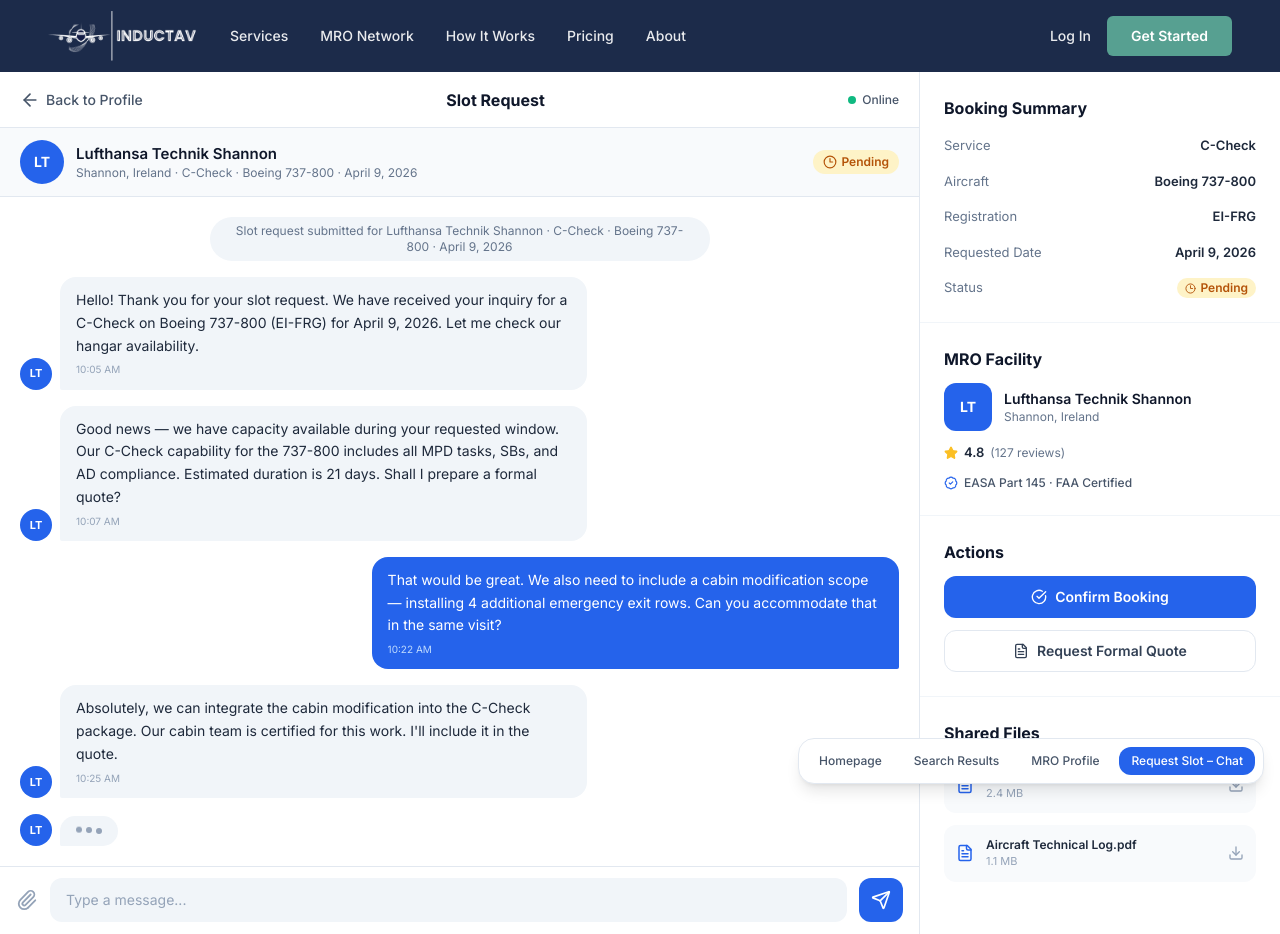
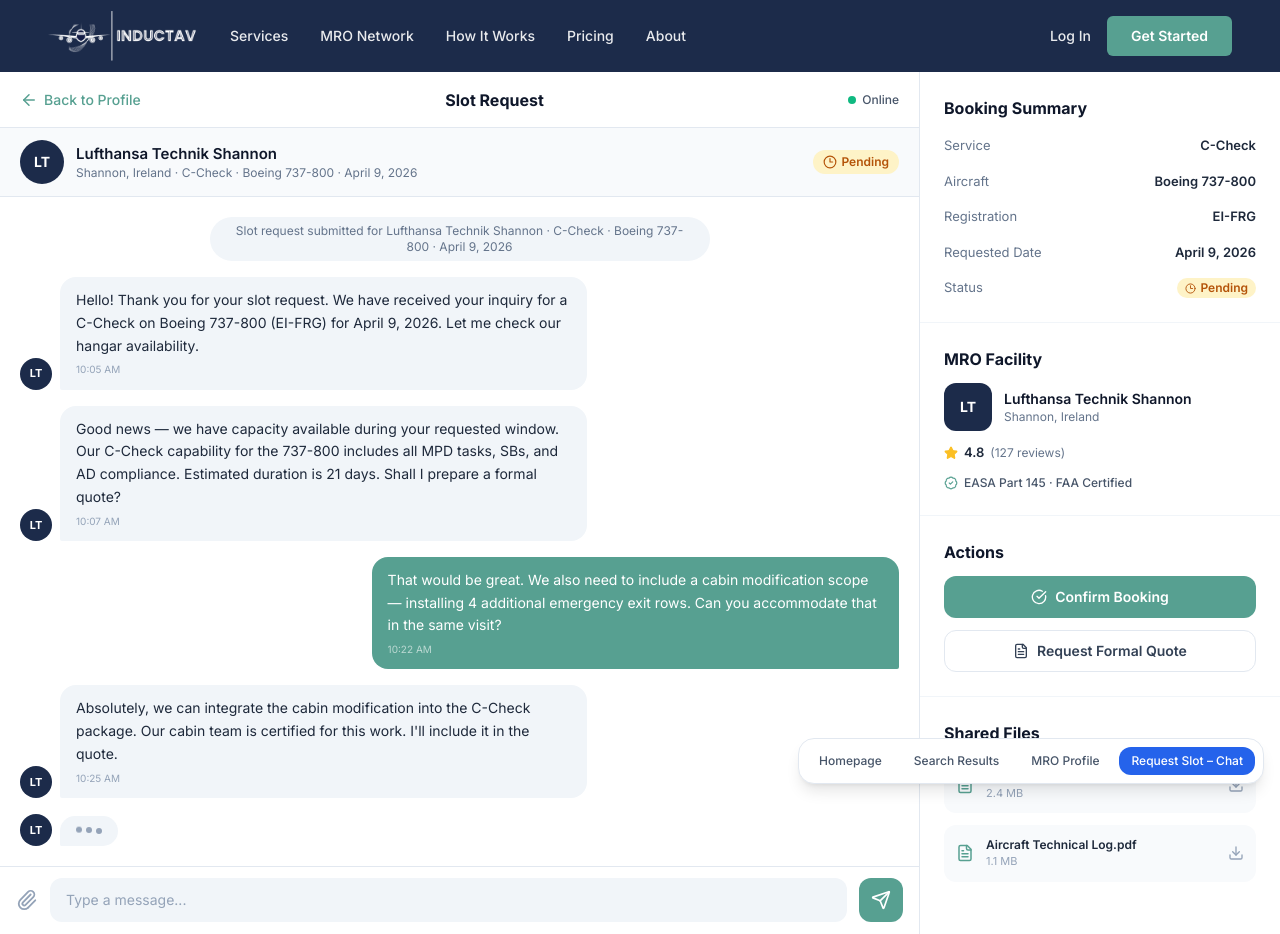
Before and after one commit to EvPich/inductav-react, a React (Vite) app: page / in a window 1280 px wide. Both pictures are taken after a click on the button "Request Slot – Chat". Built offline with nearby package versions, Linux system fonts and the light colour scheme.

Commit message:
Changes of Chat page

```diff
--- a/src/App.tsx
+++ b/src/App.tsx
@@ -37,7 +37,7 @@
       {page === 'home' && <HomePage onSearch={() => setPage('search')} onHome={() => setPage('home')} onViewProfile={() => setPage('profile')} />}
       {page === 'search' && <SearchResultsPage onHome={() => setPage('home')} onViewProfile={() => setPage('profile')} />}
       {page === 'profile' && <MROProfilePage onHome={() => setPage('home')} onRequestSlot={() => setPage('chat')} />}
-      {page === 'chat' && <RequestSlotChatPage onHome={() => setPage('home')} />}
+      {page === 'chat' && <RequestSlotChatPage onHome={() => setPage('home')} onBack={() => setPage('profile')} />}
     </div>
   );
 }
--- a/src/pages/RequestSlotChatPage.tsx
+++ b/src/pages/RequestSlotChatPage.tsx
@@ -11,6 +11,10 @@
   Star,
 } from 'lucide-react';
 import Navbar from '../components/Navbar';
+
+const TEAL = '#57A091';
+const TEAL_HOVER = '#478A7C';
+const NAVY = '#1C2B4A';
 
 interface Message {
   id: string;
@@ -47,12 +51,12 @@
   {
     id: '5',
     sender: 'mro',
-    text: 'Absolutely, we can integrate the cabin modification into the C-Check package. Our cabin team is certified for this work. I\'ll include it in the quote.',
+    text: "Absolutely, we can integrate the cabin modification into the C-Check package. Our cabin team is certified for this work. I'll include it in the quote.",
     time: '10:25 AM',
   },
 ];
 
-export default function RequestSlotChatPage({ onHome }: { onHome?: () => void }) {
+export default function RequestSlotChatPage({ onHome, onBack }: { onHome?: () => void; onBack?: () => void }) {
   const [messages, setMessages] = useState<Message[]>(initialMessages);
   const [input, setInput] = useState('');
 
@@ -74,12 +78,16 @@
         <div className="flex-1 flex flex-col border-r border-slate-200 bg-white min-w-0">
           {/* Header */}
           <div className="h-14 flex items-center justify-between px-5 border-b border-slate-200 shrink-0">
-            <div className="flex items-center gap-3">
-              <button className="flex items-center gap-1.5 text-sm font-medium text-slate-600 hover:text-slate-900 transition-colors">
-                <ArrowLeft size={20} />
-                Back to Profile
-              </button>
-            </div>
+            <button
+              onClick={onBack}
+              className="flex items-center gap-1.5 text-sm font-medium transition-colors"
+              style={{ color: TEAL }}
+              onMouseEnter={(e) => (e.currentTarget.style.color = TEAL_HOVER)}
+              onMouseLeave={(e) => (e.currentTarget.style.color = TEAL)}
+            >
+              <ArrowLeft size={18} />
+              Back to Profile
+            </button>
             <span className="text-base font-bold text-slate-900">Slot Request</span>
             <div className="flex items-center gap-1.5">
               <span className="w-2 h-2 rounded-full bg-emerald-500" />
@@ -89,7 +97,10 @@
 
           {/* Booking Context */}
           <div className="flex items-center gap-3 px-5 py-3 bg-slate-50 border-b border-slate-200 shrink-0">
-            <div className="w-11 h-11 rounded-full bg-blue-600 flex items-center justify-center text-white text-sm font-bold shrink-0">
+            <div
+              className="w-11 h-11 rounded-full flex items-center justify-center text-white text-sm font-bold shrink-0"
+              style={{ backgroundColor: NAVY }}
+            >
               LT
             </div>
             <div className="flex flex-col flex-1 min-w-0">
@@ -121,19 +132,21 @@
               return (
                 <div key={msg.id} className={`flex items-end gap-2 ${isMRO ? 'justify-start' : 'justify-end'}`}>
                   {isMRO && (
-                    <div className="w-8 h-8 rounded-full bg-blue-600 flex items-center justify-center text-white text-[11px] font-bold shrink-0">
+                    <div
+                      className="w-8 h-8 rounded-full flex items-center justify-center text-white text-[11px] font-bold shrink-0"
+                      style={{ backgroundColor: NAVY }}
+                    >
                       LT
                     </div>
                   )}
                   <div
                     className={`max-w-[60%] px-4 py-3 rounded-2xl text-sm leading-relaxed ${
-                      isMRO
-                        ? 'bg-slate-100 text-slate-800 rounded-bl-sm'
-                        : 'bg-blue-600 text-white rounded-br-sm'
+                      isMRO ? 'bg-slate-100 text-slate-800 rounded-bl-sm' : 'text-white rounded-br-sm'
                     }`}
+                    style={!isMRO ? { backgroundColor: TEAL } : {}}
                   >
                     {msg.text}
-                    <p className={`text-[10px] mt-1 ${isMRO ? 'text-slate-400' : 'text-blue-200'}`}>
+                    <p className={`text-[10px] mt-1 ${isMRO ? 'text-slate-400' : 'text-white/60'}`}>
                       {msg.time}
                     </p>
                   </div>
@@ -143,7 +156,10 @@
 
             {/* Typing indicator */}
             <div className="flex items-end gap-2">
-              <div className="w-8 h-8 rounded-full bg-blue-600 flex items-center justify-center text-white text-[11px] font-bold shrink-0">
+              <div
+                className="w-8 h-8 rounded-full flex items-center justify-center text-white text-[11px] font-bold shrink-0"
+                style={{ backgroundColor: NAVY }}
+              >
                 LT
               </div>
               <div className="px-4 py-3 bg-slate-100 rounded-2xl rounded-bl-sm flex items-center gap-1">
@@ -174,7 +190,10 @@
             </div>
             <button
               onClick={sendMessage}
-              className="w-11 h-11 flex items-center justify-center bg-blue-600 hover:bg-blue-700 text-white rounded-xl transition-colors shrink-0"
+              className="w-11 h-11 flex items-center justify-center text-white rounded-xl transition-colors shrink-0"
+              style={{ backgroundColor: TEAL }}
+              onMouseEnter={(e) => (e.currentTarget.style.backgroundColor = TEAL_HOVER)}
+              onMouseLeave={(e) => (e.currentTarget.style.backgroundColor = TEAL)}
             >
               <Send size={20} />
             </button>
@@ -211,7 +230,10 @@
             <div className="p-6 flex flex-col gap-3">
               <h2 className="text-base font-bold text-slate-900">MRO Facility</h2>
               <div className="flex items-center gap-3">
-                <div className="w-12 h-12 rounded-xl bg-blue-600 flex items-center justify-center text-white text-sm font-bold shrink-0">
+                <div
+                  className="w-12 h-12 rounded-xl flex items-center justify-center text-white text-sm font-bold shrink-0"
+                  style={{ backgroundColor: NAVY }}
+                >
                   LT
                 </div>
                 <div className="flex flex-col">
@@ -225,7 +247,7 @@
                 <span className="text-xs text-slate-500">(127 reviews)</span>
               </div>
               <div className="flex items-center gap-1.5">
-                <BadgeCheck size={14} className="text-blue-600 shrink-0" />
+                <BadgeCheck size={14} className="shrink-0" style={{ color: TEAL }} />
                 <span className="text-xs font-medium text-slate-600">EASA Part 145 · FAA Certified</span>
               </div>
             </div>
@@ -233,7 +255,12 @@
             {/* Actions */}
             <div className="p-6 flex flex-col gap-3">
               <h2 className="text-base font-bold text-slate-900">Actions</h2>
-              <button className="w-full h-[42px] flex items-center justify-center gap-2 bg-blue-600 hover:bg-blue-700 text-white text-sm font-semibold rounded-xl transition-colors">
+              <button
+                className="w-full h-[42px] flex items-center justify-center gap-2 text-white text-sm font-semibold rounded-xl transition-colors"
+                style={{ backgroundColor: TEAL }}
+                onMouseEnter={(e) => (e.currentTarget.style.backgroundColor = TEAL_HOVER)}
+                onMouseLeave={(e) => (e.currentTarget.style.backgroundColor = TEAL)}
+              >
                 <CircleCheckBig size={16} />
                 Confirm Booking
               </button>
@@ -251,7 +278,7 @@
                 { name: 'Aircraft Technical Log.pdf', size: '1.1 MB' },
               ].map((file) => (
                 <div key={file.name} className="flex items-center gap-3 p-3 bg-slate-50 rounded-xl">
-                  <FileText size={18} className="text-blue-600 shrink-0" />
+                  <FileText size={18} style={{ color: TEAL }} className="shrink-0" />
                   <div className="flex flex-col flex-1 min-w-0">
                     <span className="text-xs font-semibold text-slate-800 truncate">{file.name}</span>
                     <span className="text-[11px] text-slate-400">{file.size}</span>
```
